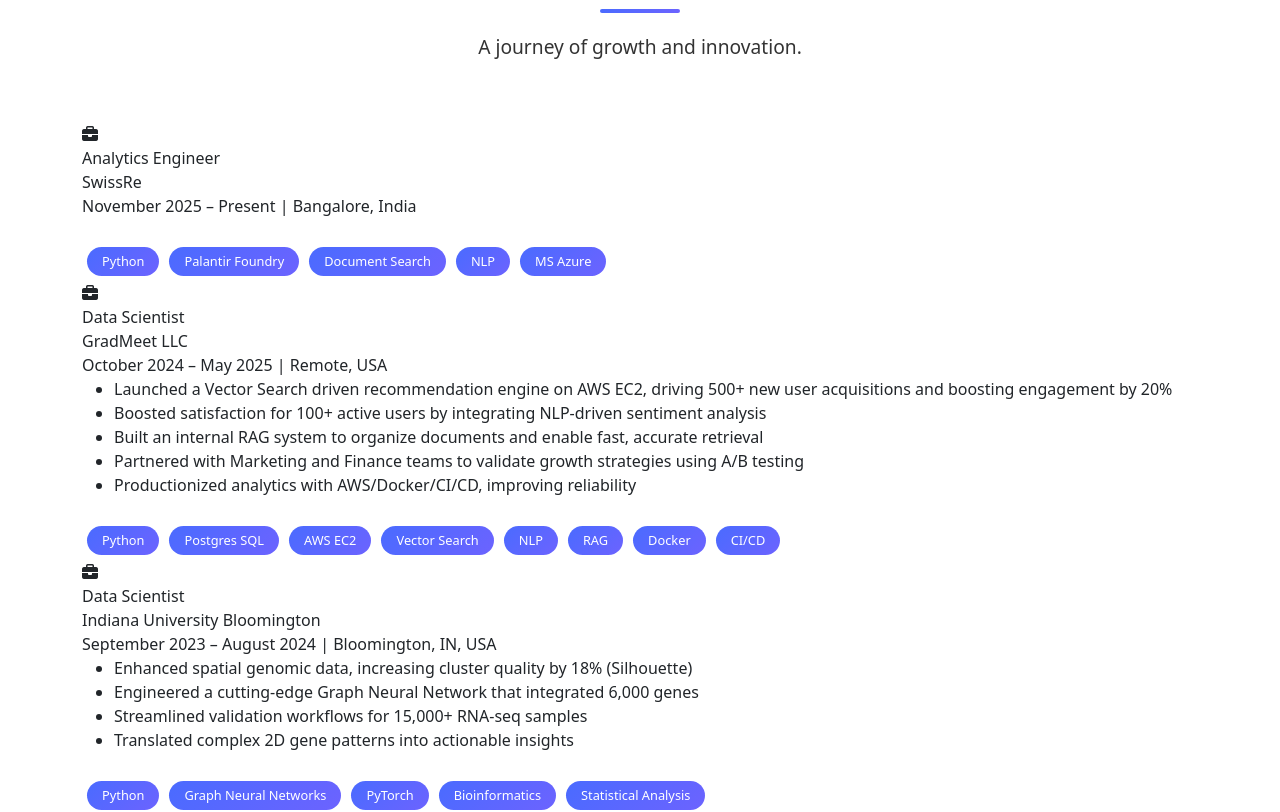
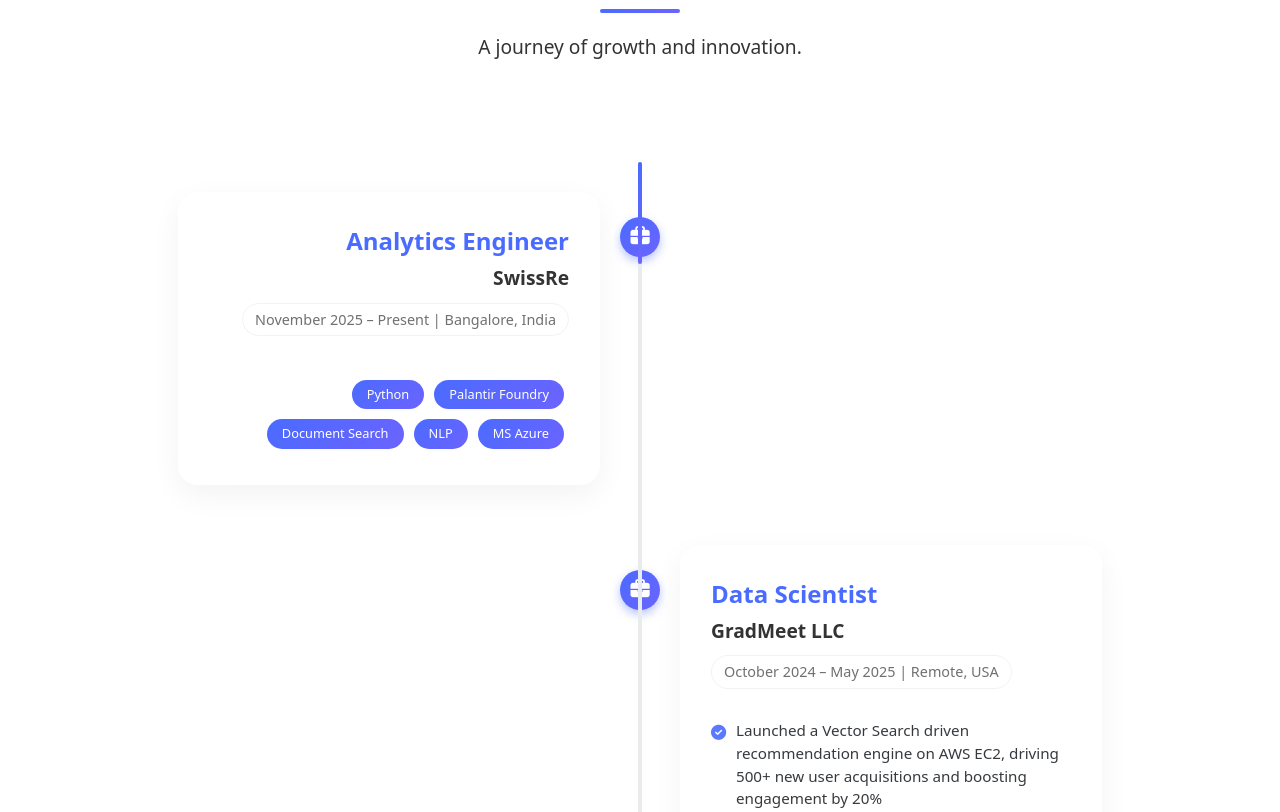
Before and after one commit to nitanshuj/nitanshuj.github.io, a Vue app: page / in a window 1280 px wide. Shown: the part 5580-6392 px from the top of the page. Built offline with nearby package versions, Linux system fonts and the light colour scheme.

Commit message:
Redesign timeline UI and update package dependencies

```diff
--- a/package.json
+++ b/package.json
@@ -9,10 +9,11 @@
     "preview": "vite preview"
   },
   "dependencies": {
-    "vue": "^3.4.21",
+    "@fortawesome/fontawesome-free": "^6.5.1",
     "aos": "^2.3.4",
     "bootstrap": "^5.3.3",
-    "@fortawesome/fontawesome-free": "^6.5.1"
+    "typed.js": "^3.0.0",
+    "vue": "^3.4.21"
   },
   "devDependencies": {
     "@vitejs/plugin-vue": "^5.0.4",
--- a/src/assets/main.css
+++ b/src/assets/main.css
@@ -334,5 +334,251 @@ section:nth-child(even) {
   border-color: var(--primary-color);
 }
 
-/* More styles to be added in the final version */
-/* (Truncated for brevity, but I will include all necessary logic) */
+/* Timeline Styling */
+.timeline-section {
+  position: relative;
+  max-width: 1200px;
+  margin: 0 auto;
+  padding: 40px 0;
+}
+
+.timeline-container {
+  position: relative;
+  display: flex;
+  flex-direction: column;
+  align-items: center;
+}
+
+.timeline-line-base {
+  position: absolute;
+  top: 0;
+  bottom: 0;
+  left: 50%;
+  width: 4px;
+  background: var(--border-color);
+  transform: translateX(-50%);
+  border-radius: 2px;
+  z-index: 1;
+}
+
+.timeline-line-fill {
+  position: absolute;
+  top: 0;
+  left: 50%;
+  width: 4px;
+  background: var(--primary-gradient);
+  transform: translateX(-50%);
+  border-radius: 2px;
+  z-index: 2;
+  transition: height 0.1s ease-out;
+}
+
+.timeline-item {
+  display: flex;
+  position: relative;
+  margin: 30px 0;
+  width: 100%;
+}
+
+.timeline-left {
+  justify-content: flex-end;
+  padding-right: 50%;
+}
+
+.timeline-right {
+  justify-content: flex-start;
+  padding-left: 50%;
+}
+
+.timeline-icon-wrapper {
+  position: absolute;
+  left: 50%;
+  top: 20px;
+  transform: translateX(-50%);
+  width: 50px;
+  height: 50px;
+  background: var(--bg-color);
+  border-radius: 50%;
+  z-index: 3;
+  display: flex;
+  align-items: center;
+  justify-content: center;
+  box-shadow: 0 0 0 4px var(--bg-color);
+}
+
+.timeline-icon {
+  width: 40px;
+  height: 40px;
+  background: var(--primary-gradient);
+  border-radius: 50%;
+  display: flex;
+  align-items: center;
+  justify-content: center;
+  color: #fff;
+  font-size: 1.2rem;
+  box-shadow: 0 4px 10px rgba(74, 107, 255, 0.4);
+}
+
+.timeline-content-wrapper {
+  width: 90%;
+  padding: 0 40px;
+}
+
+.timeline-left .timeline-content-wrapper {
+  text-align: right;
+}
+
+.timeline-right .timeline-content-wrapper {
+  text-align: left;
+}
+
+.timeline-content {
+  background: var(--glass-bg);
+  backdrop-filter: blur(10px);
+  -webkit-backdrop-filter: blur(10px);
+  border: 1px solid var(--glass-border);
+  padding: 30px;
+  border-radius: 20px;
+  box-shadow: var(--shadow);
+  transition: var(--transition);
+  position: relative;
+  overflow: hidden;
+}
+
+.timeline-content:hover {
+  transform: translateY(-5px);
+  box-shadow: var(--hover-shadow);
+  border-color: var(--primary-color);
+}
+
+.timeline-content::before {
+  content: '';
+  position: absolute;
+  top: -50px;
+  left: -50px;
+  width: 100px;
+  height: 100px;
+  background: var(--primary-color);
+  opacity: 0;
+  border-radius: 50%;
+  filter: blur(40px);
+  transition: var(--transition);
+}
+
+.timeline-left .timeline-content::before {
+  left: auto;
+  right: -50px;
+}
+
+.timeline-content:hover::before {
+  opacity: 0.15;
+}
+
+.item-title {
+  font-size: 1.5rem;
+  font-weight: 700;
+  color: var(--primary-color);
+  margin-bottom: 5px;
+}
+
+.item-subtitle {
+  font-size: 1.2rem;
+  font-weight: 600;
+  color: var(--text-color);
+  margin-bottom: 10px;
+}
+
+.item-period {
+  font-size: 0.9rem;
+  color: var(--text-color);
+  opacity: 0.7;
+  margin-bottom: 15px;
+  display: inline-block;
+  background: var(--bg-color);
+  padding: 5px 12px;
+  border-radius: 20px;
+  border: 1px solid var(--border-color);
+}
+
+.item-description {
+  color: var(--text-color);
+  opacity: 0.9;
+  line-height: 1.6;
+}
+
+.achievements-list {
+  list-style: none;
+  padding: 0;
+  margin-top: 15px;
+}
+
+.timeline-left .achievements-list {
+  text-align: right;
+}
+
+.timeline-right .achievements-list {
+  text-align: left;
+}
+
+.achievements-list li {
+  position: relative;
+  padding-left: 25px;
+  margin-bottom: 10px;
+  opacity: 0.9;
+  font-size: 0.95rem;
+}
+
+.timeline-left .achievements-list li {
+  padding-left: 0;
+  padding-right: 25px;
+}
+
+.achievements-list li::before {
+  content: '\f058'; /* FontAwesome check-circle */
+  font-family: 'Font Awesome 6 Free';
+  font-weight: 900;
+  position: absolute;
+  left: 0;
+  top: 2px;
+  color: var(--primary-color);
+}
+
+.timeline-left .achievements-list li::before {
+  left: auto;
+  right: 0;
+}
+
+/* Responsive Timeline */
+@media (max-width: 768px) {
+  .timeline-line-base, .timeline-line-fill {
+    left: 30px;
+  }
+  .timeline-icon-wrapper {
+    left: 30px;
+  }
+  .timeline-item {
+    justify-content: flex-start !important;
+    padding-left: 80px !important;
+    padding-right: 0 !important;
+  }
+  .timeline-content-wrapper {
+    padding: 0 !important;
+    text-align: left !important;
+    width: 100%;
+  }
+  .timeline-left .timeline-content::before {
+    left: -50px;
+    right: auto;
+  }
+  .achievements-list {
+    text-align: left !important;
+  }
+  .timeline-left .achievements-list li {
+    padding-left: 25px;
+    padding-right: 0;
+  }
+  .timeline-left .achievements-list li::before {
+    left: 0;
+    right: auto;
+  }
+}
--- a/src/components/Education.vue
+++ b/src/components/Education.vue
@@ -13,6 +13,7 @@
             v-for="(edu, index) in educationList"
             :key="index"
             class="timeline-item"
+            :class="index % 2 === 0 ? 'timeline-left' : 'timeline-right'"
             data-aos="fade-up"
             :data-aos-delay="200 + index * 100"
           >
--- a/src/components/Experience.vue
+++ b/src/components/Experience.vue
@@ -13,7 +13,7 @@
             v-for="(job, index) in experienceList"
             :key="index"
             class="timeline-item"
-            :class="{ 'animate-in': job.visible }"
+            :class="[{ 'animate-in': job.visible }, index % 2 === 0 ? 'timeline-left' : 'timeline-right']"
             v-observe-visibility="{
               callback: (isVisible) => job.visible = isVisible,
               once: true
```
Also changed, not shown: 1 other file (tests, documents, lock files or other folders).
